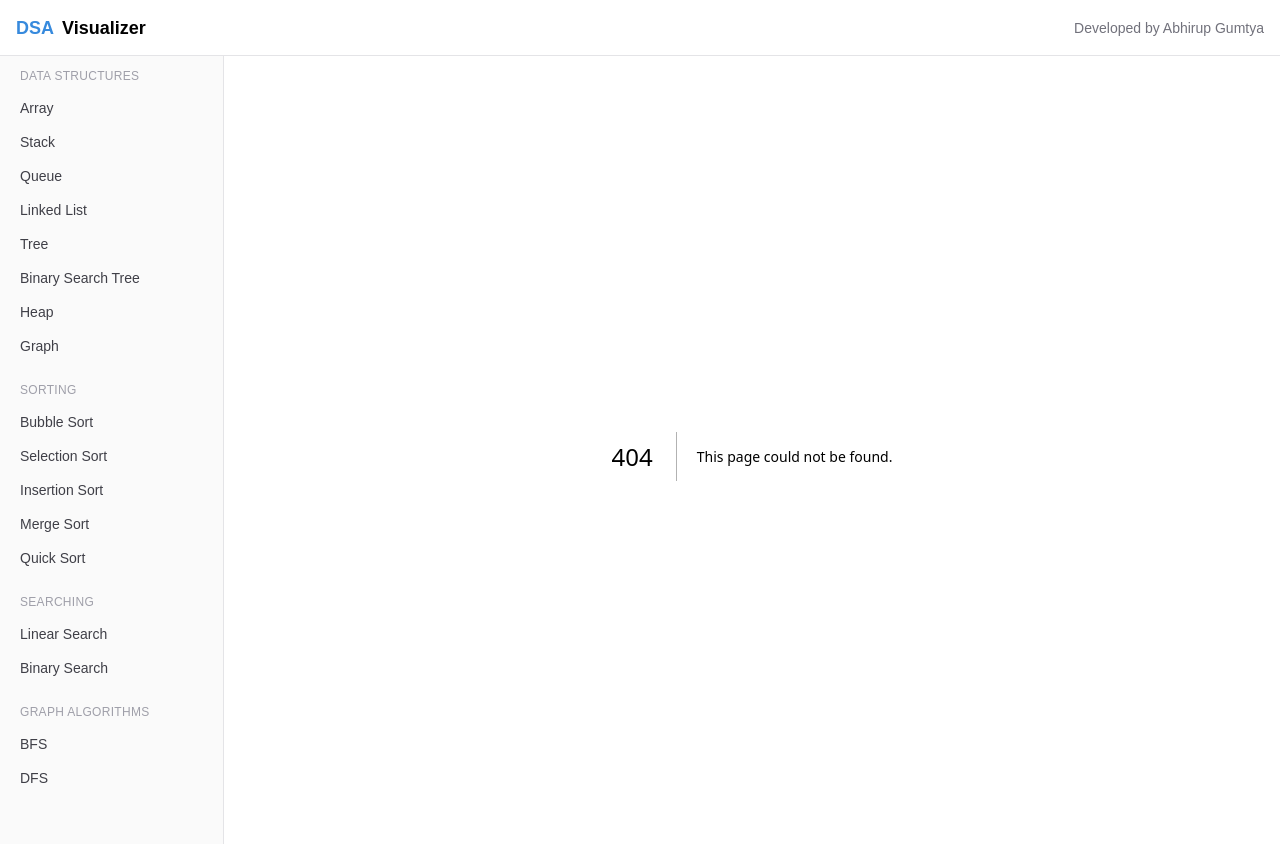
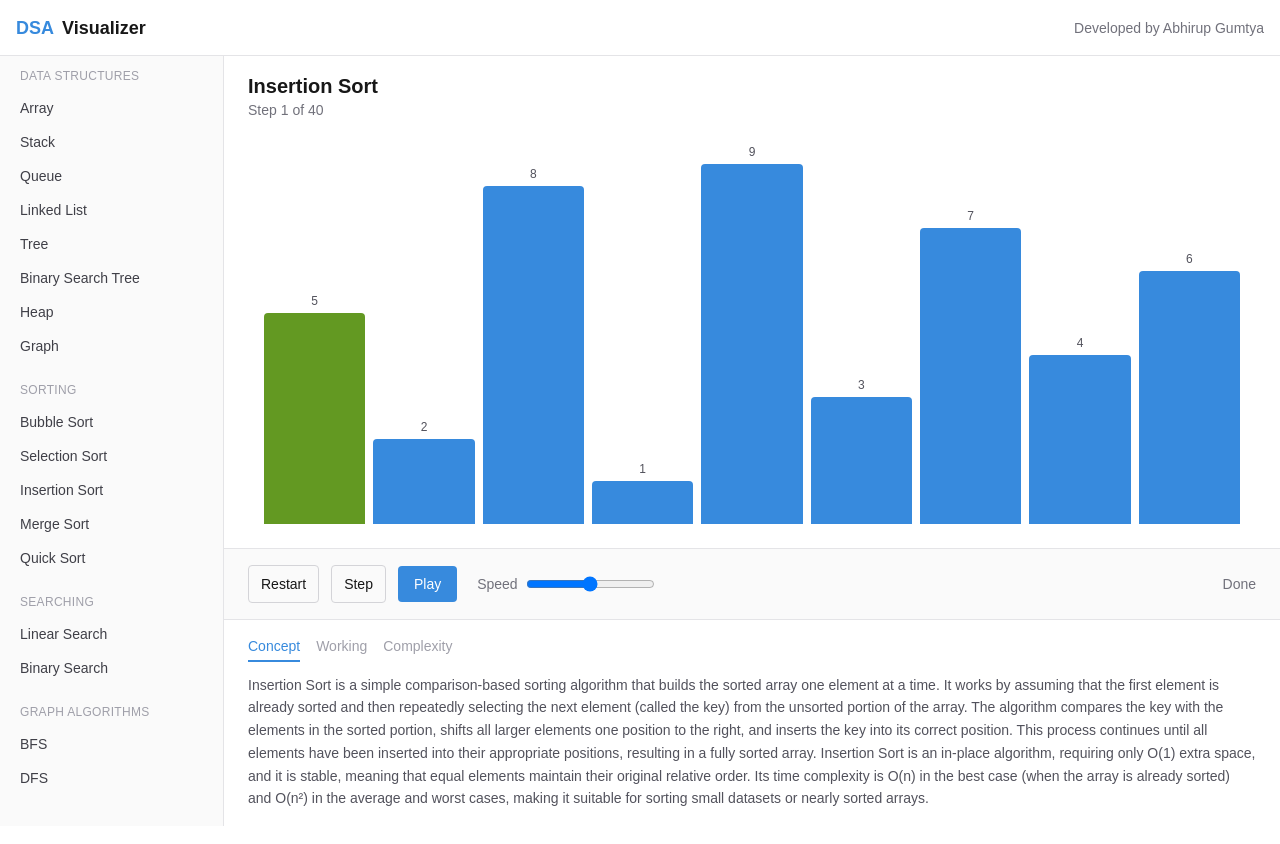
Before and after one commit to Abhirup2728/dsa-visualizer, a Next.js app: page /algorithms/sorting/insertion-sort in a window 1280 px wide. Before the commit this address had no page. Shown: the top 844 px of the page. Built offline with nearby package versions, Linux system fonts and the light colour scheme.

Commit message:
Add Insertion Sort visualizer with algorithm logic and learning content

```diff
--- /dev/null
+++ b/app/algorithms/sorting/insertion-sort/page.tsx
@@ -0,0 +1,125 @@
+"use client";
+
+import { useState, useMemo, useEffect, useRef } from "react";
+import ArrayBar from "@/components/visualizer/ArrayBar";
+import { insertionSortWithSteps } from "@/lib/algorithms/insertionSort";
+import LearningPanel from "@/components/learning/LearningPanel";
+import { insertionSortContent } from "@/content/topics";
+
+const INITIAL_ARRAY = [5, 2, 8, 1, 9, 3, 7, 4, 6];
+
+export default function InsertionSortPage() {
+  const [originalArray] = useState(INITIAL_ARRAY);
+  const [currentStepIndex, setCurrentStepIndex] = useState(0);
+  const [isPlaying, setIsPlaying] = useState(false);
+  const [speed, setSpeed] = useState(3);
+
+  const steps = useMemo(
+    () => insertionSortWithSteps(originalArray),
+    [originalArray]
+  );
+
+  const currentStep = steps[currentStepIndex];
+  const maxValue = Math.max(...originalArray);
+
+  const intervalRef = useRef<ReturnType<typeof setInterval> | null>(null);
+
+  useEffect(() => {
+    if (isPlaying) {
+      const delay = 600 - speed * 100;
+      intervalRef.current = setInterval(() => {
+        setCurrentStepIndex((prev) => {
+          if (prev >= steps.length - 1) {
+            setIsPlaying(false);
+            return prev;
+          }
+          return prev + 1;
+        });
+      }, delay);
+    }
+
+    return () => {
+      if (intervalRef.current) clearInterval(intervalRef.current);
+    };
+  }, [isPlaying, speed, steps.length]);
+
+  function handlePlayPause() {
+    if (currentStepIndex >= steps.length - 1) {
+      setCurrentStepIndex(0);
+    }
+    setIsPlaying((prev) => !prev);
+  }
+
+  function handleStepForward() {
+    setIsPlaying(false);
+    setCurrentStepIndex((prev) => Math.min(prev + 1, steps.length - 1));
+  }
+
+  function handleRestart() {
+    setIsPlaying(false);
+    setCurrentStepIndex(0);
+  }
+
+  return (
+    <div className="flex flex-col h-full">
+      <div className="px-6 pt-4">
+        <h1 className="text-xl font-semibold">Insertion Sort</h1>
+        <p className="text-sm text-zinc-500">
+          Step {currentStepIndex + 1} of {steps.length}
+        </p>
+      </div>
+
+      <div className="flex-1 flex items-end justify-center gap-2 px-10 py-6">
+        {currentStep.array.map((value, index) => (
+          <ArrayBar
+            key={index}
+            value={value}
+            maxValue={maxValue}
+            isComparing={currentStep.comparing?.includes(index) ?? false}
+            isSorted={currentStep.sortedIndices.includes(index)}
+          />
+        ))}
+      </div>
+
+      <div className="flex items-center gap-3 px-6 py-4 border-t border-zinc-200 bg-zinc-50">
+        <button
+          onClick={handleRestart}
+          className="px-3 py-2 rounded border border-zinc-300 text-sm hover:bg-zinc-100"
+        >
+          Restart
+        </button>
+        <button
+          onClick={handleStepForward}
+          className="px-3 py-2 rounded border border-zinc-300 text-sm hover:bg-zinc-100"
+        >
+          Step
+        </button>
+        <button
+          onClick={handlePlayPause}
+          className="px-4 py-2 rounded bg-viz-default text-white text-sm font-medium hover:opacity-90"
+        >
+          {isPlaying ? "Pause" : "Play"}
+        </button>
+
+        <div className="flex items-center gap-2 ml-2">
+          <span className="text-sm text-zinc-500">Speed</span>
+          <input
+            type="range"
+            min={1}
+            max={5}
+            value={speed}
+            onChange={(e) => setSpeed(Number(e.target.value))}
+          />
+        </div>
+
+        <span className="text-sm text-zinc-500 ml-auto">
+          {currentStep.comparing
+            ? `Comparing index ${currentStep.comparing[0]} and ${currentStep.comparing[1]}`
+            : "Done"}
+        </span>
+      </div>
+
+      <LearningPanel content={insertionSortContent} />
+    </div>
+  );
+}
--- a/content/topics.ts
+++ b/content/topics.ts
@@ -35,3 +35,21 @@ export const selectionSortContent: LearningContent = {
     space: "O(1)",
   },
 };
+export const insertionSortContent: LearningContent = {
+  concept:
+    "Insertion Sort is a simple comparison-based sorting algorithm that builds the sorted array one element at a time. It works by assuming that the first element is already sorted and then repeatedly selecting the next element (called the key) from the unsorted portion of the array. The algorithm compares the key with the elements in the sorted portion, shifts all larger elements one position to the right, and inserts the key into its correct position. This process continues until all elements have been inserted into their appropriate positions, resulting in a fully sorted array. Insertion Sort is an in-place algorithm, requiring only O(1) extra space, and it is stable, meaning that equal elements maintain their original relative order. Its time complexity is O(n) in the best case (when the array is already sorted) and O(n²) in the average and worst cases, making it suitable for sorting small datasets or nearly sorted arrays.",
+  working: [
+    "Treat the first element as a sorted region of size one.",
+    "Take the next element and compare it to the elements in the sorted region, moving from right to left.",
+    "Shift any element greater than the current value one position to the right.",
+    "Stop shifting once an element smaller than or equal to the current value is found, or the start of the array is reached.",
+    "Insert the current value into the gap created by the shifting.",
+    "Repeat for every remaining element until the whole array is sorted.",
+  ],
+  complexity: {
+    best: "O(n)",
+    average: "O(n²)",
+    worst: "O(n²)",
+    space: "O(1)",
+  },
+};
--- /dev/null
+++ b/lib/algorithms/insertionSort.ts
@@ -0,0 +1,54 @@
+import { SortStep } from "@/types/algorithm";
+
+export function insertionSortWithSteps(input: number[]): SortStep[] {
+  const steps: SortStep[] = [];
+  const array = [...input];
+  const n = array.length;
+
+  steps.push({
+    array: [...array],
+    comparing: null,
+    swapped: false,
+    sortedIndices: [0],
+  });
+
+  for (let i = 1; i < n; i++) {
+    const current = array[i];
+    let j = i - 1;
+
+    while (j >= 0) {
+      steps.push({
+        array: [...array],
+        comparing: [j, j + 1],
+        swapped: false,
+        sortedIndices: Array.from({ length: i }, (_, k) => k),
+      });
+
+      if (array[j] > current) {
+        array[j + 1] = array[j];
+        j--;
+
+        steps.push({
+          array: [...array],
+          comparing: [j + 1, j + 2],
+          swapped: true,
+          sortedIndices: Array.from({ length: i }, (_, k) => k),
+        });
+      } else {
+        break;
+      }
+    }
+
+    array[j + 1] = current;
+  }
+
+  const allSorted = Array.from({ length: n }, (_, k) => k);
+  steps.push({
+    array: [...array],
+    comparing: null,
+    swapped: false,
+    sortedIndices: allSorted,
+  });
+
+  return steps;
+}
```
